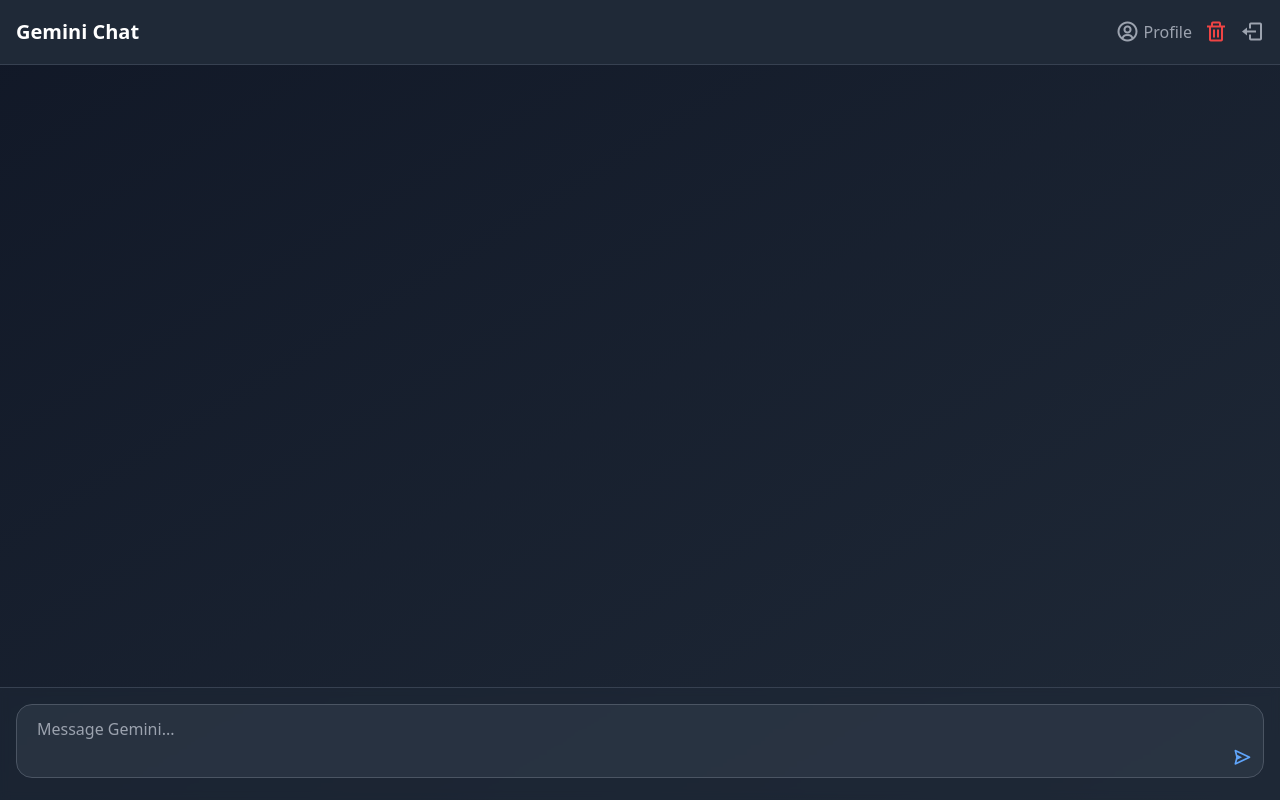
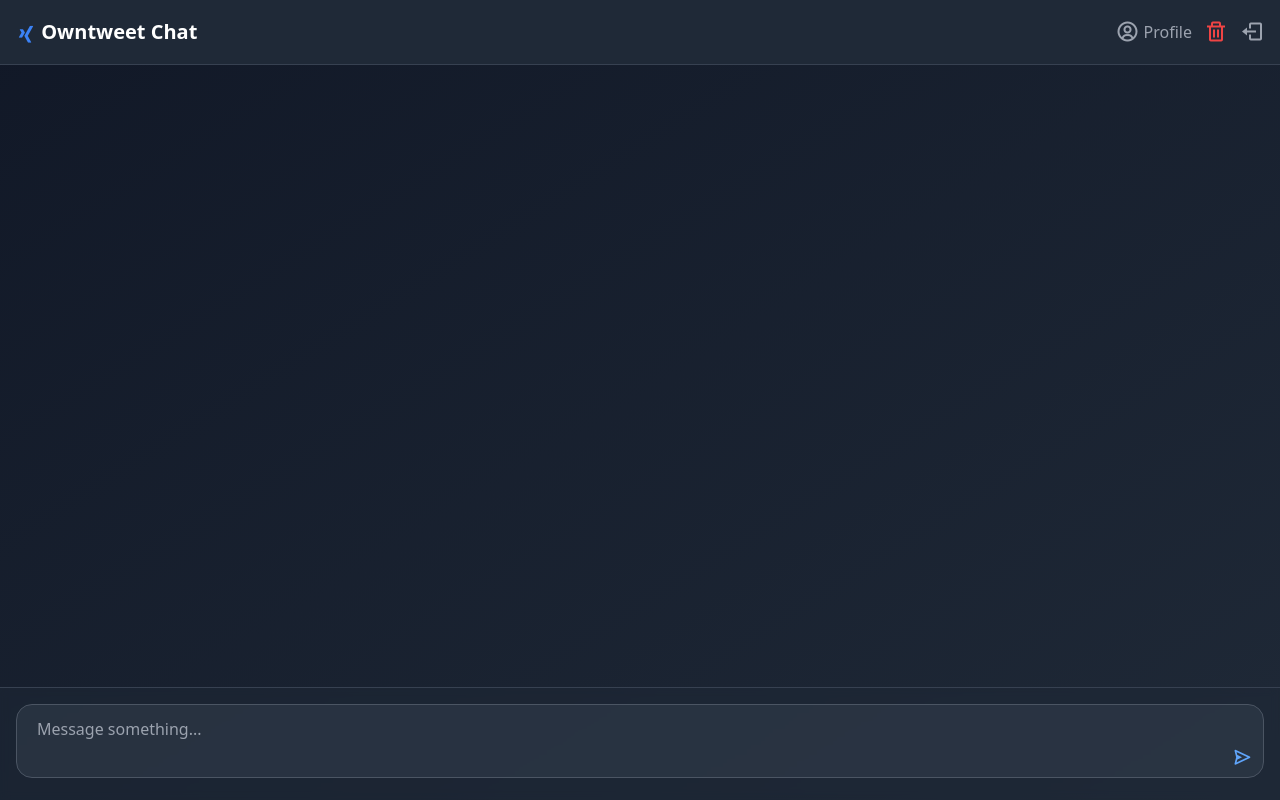
Before and after one commit to mkjuel25/Owntweet-Chatbot-with-Gemini-Api, a PHP site: page / in a window 1280 px wide. Run offline with PHP 8.4, Linux system fonts and the light colour scheme; the visitor is signed in with stand-in values (Sample User, id 1); data that the repository does not hold is empty; some libraries are stand-ins or nearby versions.

Commit message:
Update index.php

```diff
--- a/index.php
+++ b/index.php
@@ -29,7 +29,7 @@
 <head>
     <meta charset="UTF-8">
     <meta name="viewport" content="width=device-width, initial-scale=1.0">
-    <title>Gemini Chat</title>
+    <title>Owntweet Chat</title>
     <script src="https://cdn.tailwindcss.com"></script>
     <link rel="stylesheet" href="https://cdnjs.cloudflare.com/ajax/libs/highlight.js/11.9.0/styles/github-dark.min.css">
     <script src="https://cdnjs.cloudflare.com/ajax/libs/marked/6.0.0/marked.min.js"></script>
@@ -110,7 +110,8 @@
     <div class="flex flex-col h-screen">
         <!-- Header -->
         <div class="bg-gray-800 border-b border-gray-700 p-4 flex justify-between items-center">
-            <h1 class="text-xl font-semibold text-white">Gemini Chat</h1>
+            <h1 class="text-xl font-semibold text-white"> <i class='bx bxl-xing text-blue-500 align-middle'></i>
+ Owntweet Chat</h1>
             <div class="space-x-3 flex items-center">
                 <a href="profile.php" title="Profile" class="text-gray-400 hover:text-gray-300 flex items-center">
                     <i class='bx bx-user-circle text-2xl mr-1'></i>
@@ -181,7 +182,7 @@
                         class="w-full bg-gray-700/50 border border-gray-600 rounded-2xl py-3 px-5 pr-12
                                 text-white placeholder-gray-400 focus:outline-none focus:border-blue-500
                                 transition-colors resize-none overflow-hidden"
-                        placeholder="Message Gemini..."
+                        placeholder="Message something..."
                         autocomplete="off"
                         rows="2"
                         style="max-height: 150px;"
```
